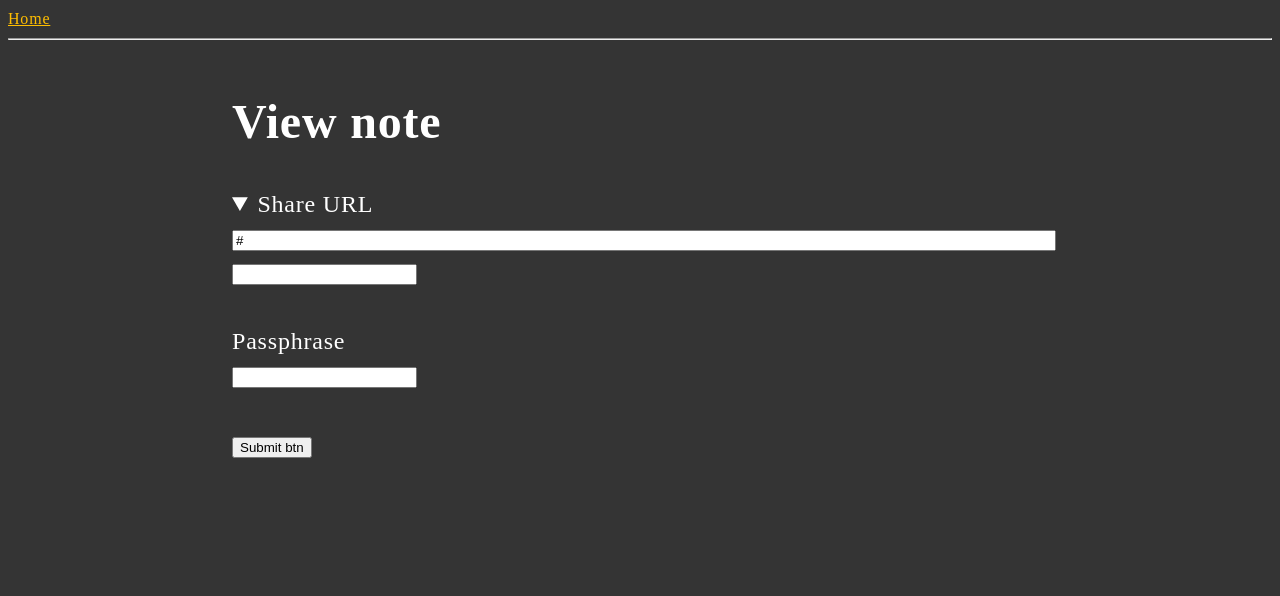
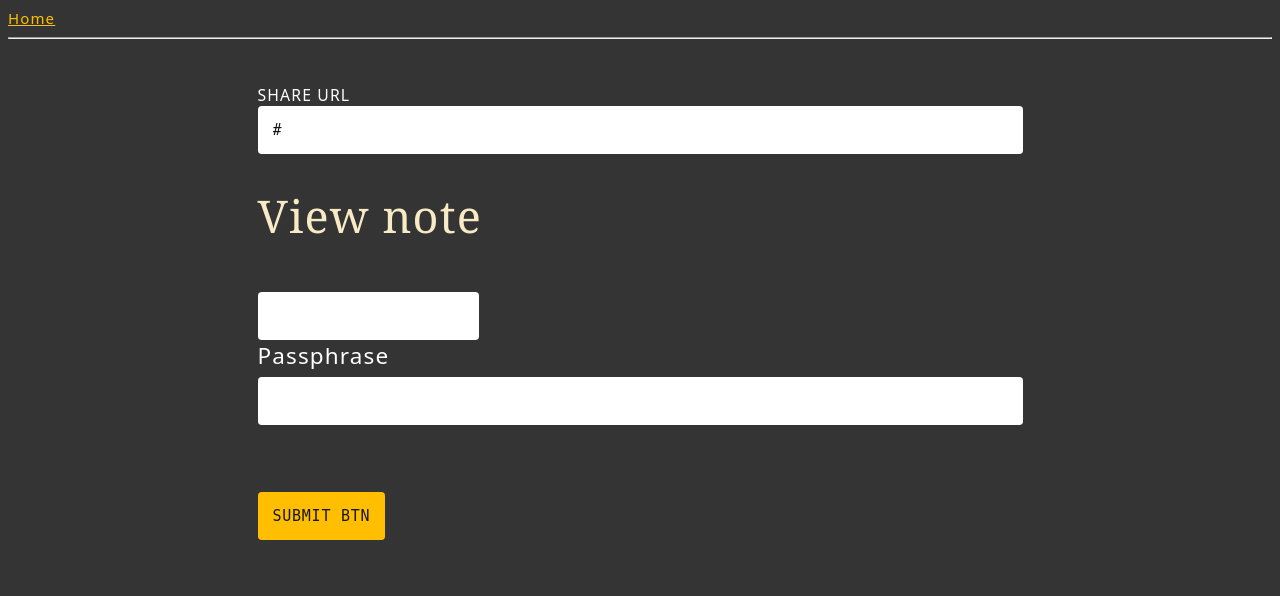
Before and after one commit to epohs/Torinoko, a Python web app: template app/templates/secret.html in a window 1280 px wide. Shown: the top 596 px of the page. Run offline with Jinja, Linux system fonts and the light colour scheme; the template is opened without the code that fills it: most values are stand-ins (such as "Sample title", 1, 10 or a date in 2020); form fields are guessed from the names that the template uses.

Commit message:
html and css styling

```diff
--- a/app/main/forms.py
+++ b/app/main/forms.py
@@ -14,7 +14,7 @@ class NewNoteForm(FlaskForm):
   new_note = TextAreaField(u'New note', [validators.DataRequired(), validators.Length(max=2500)])
   passphrase = StringField( u'Passphrase',
                             [validators.Length(max=128, message='Passphrase is 128 characters max')],
-                            render_kw={'autocorrect' : 'off', 'autocapitalize' : 'off'} )
+                            render_kw={'autocorrect' : 'off', 'autocapitalize' : 'off', 'autocomplete' : 'off'} )
 
   expires_choices=[
             ('3600',   '1 hour'),
--- a/app/static/css/main.css
+++ b/app/static/css/main.css
@@ -1,3 +1,8 @@
+/*
+@todo Add support for light and dark themes
+*/
+
+
 html {
   font-size: 62.5%;
   line-height: 1.4;
@@ -10,9 +15,11 @@ html {
 }
 
 body {
-  font-size: 1.6rem;
+  font-family: system-ui, "Segoe UI", Roboto, Helvetica, Arial, sans-serif, "Apple Color Emoji", "Segoe UI Emoji", "Segoe UI Symbol";
+  font-size: 1.5rem;
+  font-weight: 300;
   color: #fff;
-  letter-spacing: 0.05em;
+  letter-spacing: 0.075em;
   background-color: #343434;
 }
 
@@ -25,12 +32,52 @@ a:visited {
 }
 
 a:hover {
-  color: #ffde00;
+  color: #ffce00;
 }
 
 p {
   margin: 1.5em 0;
 }
+
+
+input,
+select,
+textarea {
+  appearance: none;
+  padding: 1em;
+  font-family: monospace, sans-serif;
+  font-size: 1.5rem;
+  color: #171717;
+  letter-spacing: 0.025em;
+  border: none;
+  border-radius: 0.25em;
+  box-sizing: border-box;
+}
+
+
+select {
+  width: auto;
+  padding-right: 4em;
+  background-image:
+    linear-gradient(45deg, transparent 50%, gray 50%),
+    linear-gradient(135deg, gray 50%, transparent 50%),
+    linear-gradient(to right, #ccc, #ccc);
+  background-position:
+    calc(100% - 1.4em) 50%,
+    calc(100% - 0.9em) 50%,
+    calc(100% - 2.75em) 50%;
+  background-size:
+    0.5em 0.5em,
+    0.5em 0.5em,
+    1px 80%;
+  background-repeat: no-repeat;
+}
+
+
+
+
+
+/* Page Structure */
 
 .page-body {
   max-width: 40em;
@@ -47,13 +94,104 @@ p {
 
 
 
-/* New Note */
+
+.page-heading {
+  margin-bottom: 1em;
+  font-family: Charter, 'Bitstream Charter', 'Sitka Text', Cambria, serif;
+  font-weight: 400;
+  color: #f7eac5;
+}
+
+.btn-primary {
+  text-transform: uppercase;
+  letter-spacing: 0.05em;
+  background-color: #ffbe00;
+}
+
+.btn-primary:hover {
+  background-color: #ffce00;
+}
+
+.errors {
+  display: flex;
+  flex-direction: column;
+  justify-content: flex-start;
+  align-items: flex-start;
+  gap: 0.2em;
+  list-style: none;
+  margin: 0.5em 0;
+  padding: 0;
+  font-size: 0.8em;
+  color: #c51244;
+}
+
+
+.errors .error-item {
+  padding: 0.25em 1em 0.25em 0.75em;
+  border-radius: 0 0.15em 0.15em 0;
+  border-left: 0.25em solid #9c0932;
+  background-color: #fad9e2;
+}
+
+
+
+
+
+
+
+
+/* Note */
+
+.field-label {
+  display: block;
+  margin-bottom: 0.25em;
+}
 
 .note-content {
   width: 100%;
   height: 15em;
   max-width: 100%;
   max-height: 45em;
-  font-family: monospace;
-  font-size: 1.5rem;
 }
+
+.note-share-url .summary {
+  display: flex;
+  align-items: center;
+  font-size: 0.7em;
+  text-transform: uppercase;
+}
+
+.note-share-url .summary::marker,
+.note-share-url .summary::-webkit-details-marker {
+  color: #ffbe00;
+  font-size: 0.75em;
+}
+
+.note-share-url .url {
+  width: 100%;
+}
+
+.field-wrap {
+  margin-top: 0;
+  margin-bottom: 1.5em;
+}
+
+.field-wrap.field-passphrase .field-input {
+  width: 100%;
+}
+
+
+.field-wrap.field-expires {
+  display: flex;
+  align-items: center;
+  justify-content: flex-start;
+}
+
+.field-wrap.field-expires .field-label {
+  margin-right: 0.75em;
+  margin-bottom: 0;
+}
+
+.field-wrap.field-submit {
+  margin-top: 3em;
+}
--- a/app/templates/invalid-note.html
+++ b/app/templates/invalid-note.html
@@ -4,7 +4,7 @@
 
 {% block content %}
 
-<h1 class="Heading">Invalid note</h1>
+<h1 class="page-heading">Invalid note</h1>
 
 <p>Something went wrong creating your note.</p>
 
--- a/app/templates/no-note.html
+++ b/app/templates/no-note.html
@@ -4,9 +4,11 @@
 
 {% block content %}
 
-<h1 class="Heading">No note found</h1>
 
-<p>You either have a bad URL, this note has already been viewed, or this note never existed.</p>
+<h1 class="page-heading">No note found</h1>
+
+
+<p>You either have a bad URL, the note has already been viewed, or it never existed.</p>
 
 
 {% endblock %}
--- a/app/templates/secret.html
+++ b/app/templates/secret.html
@@ -4,34 +4,42 @@
 
 {% block content %}
 
-<h1 class="Heading">View note</h1>
 
-
-<details open="true">
-  <summary>Share URL</summary>
-  <input type="text" style="width: 100%;" value="{{ url_for('main.secret', slug=slug, _external=True) }}">
+<details class="note-share-url" open="true">
+  <summary class="summary">Share URL</summary>
+  <input type="text" value="{{ url_for('main.secret', slug=slug, _external=True) }}" class="url">
 </details>
 
 
-<form action="{{ url_for('main.view_note', slug=slug) }}" method="post">
+
+<h1 class="page-heading">View note</h1>
+
+
+
+<form action="{{ url_for('main.view_note', slug=slug) }}" method="post" class="form form-note-secret">
 
   {{ form.csrf_token }}
 
   {{ form.note_slug }}
 
-  <p>
-    <label for="{{form.passphrase.id}}">{{form.passphrase.label}}</label><br>
-    {{ form.passphrase(class_="note-passphrase") }}
+  <p class="field-wrap field-passphrase">
+    {{ form.passphrase.label(class_="field-label") }}
+    {{ form.passphrase(class_="field-input note-passphrase") }}
   </p>
 
 
   {% if errors['remaining_attempts'] %}
 
-    <p>{{ errors['remaining_attempts'] }}</p>
+    <ul class="errors">
+
+      <li class="error-item">{{ errors['remaining_attempts'] }}</li>
+
+    </ul>
 
   {% endif %}
 
-  <p>{{ form.submit_btn }}</p>
+
+  <p class="field-wrap field-submit">{{ form.submit_btn(class_="btn btn-primary submit-btn") }}</p>
 
 </form>
 
```
Also changed, not shown: app/templates/index.html (+22 -13 lines), app/templates/view-note.html (+11 -7 lines).
